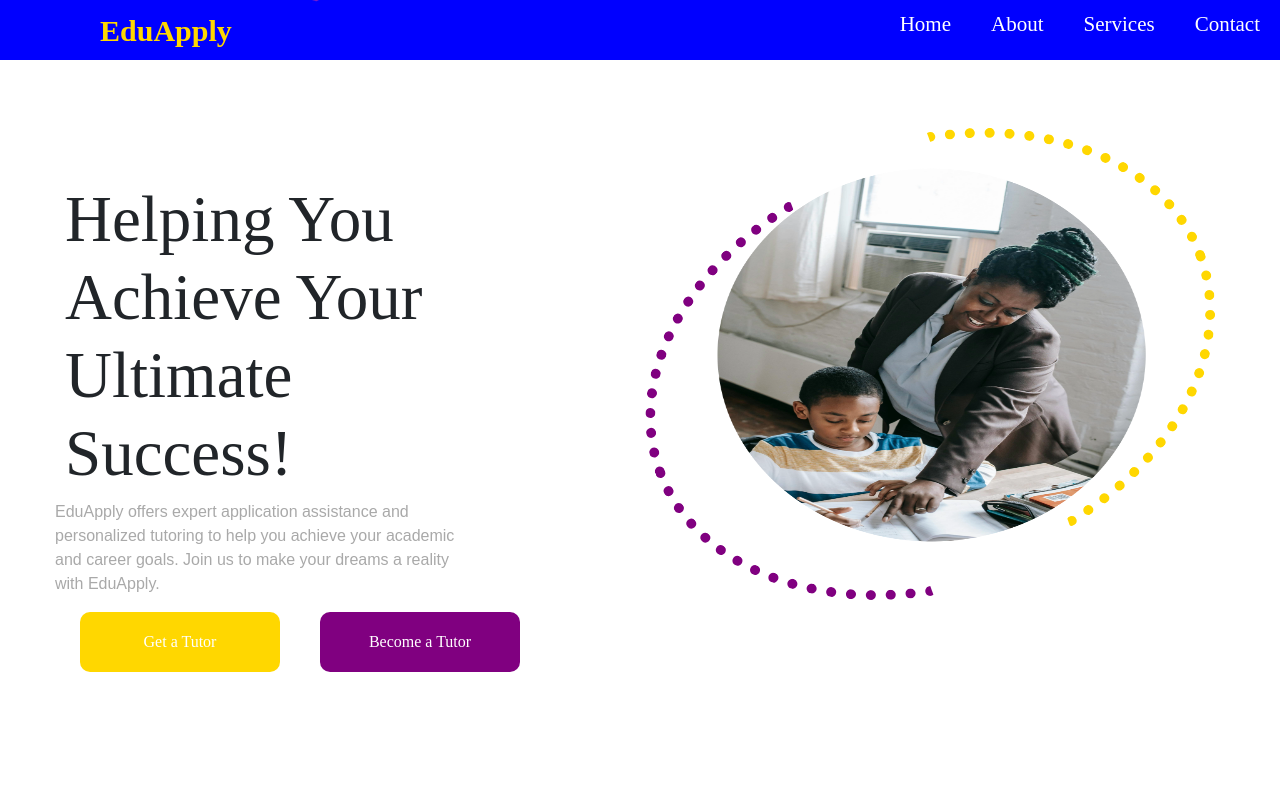
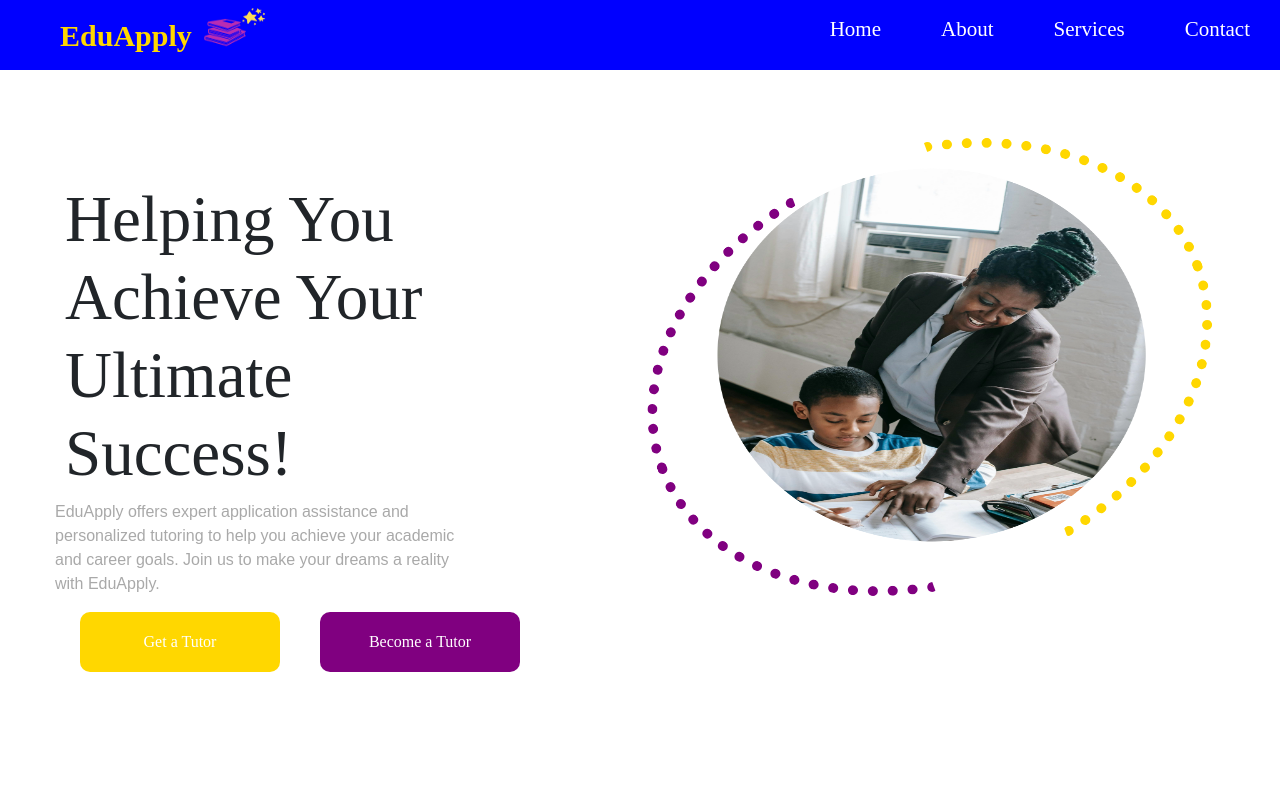
Before and after one commit to BuhleDamane/eduapply, a React (Create React App) app: page / in a window 1280 px wide. Shown: the top 800 px of the page. Built offline with nearby package versions, Linux system fonts and the light colour scheme.

Commit message:
updated all my files

```diff
--- a/src/App.css
+++ b/src/App.css
@@ -29,9 +29,10 @@ nav {
   top: 0;
   left: 0;
   width: 100%;
-  height: 60px;
+  height: 70px;
   font-family: "Playfair Display", serif;
   z-index: 1000;
+
 }
 
 .logo-container {
@@ -40,27 +41,32 @@ nav {
 }
 
 .info {
-  margin-left: 100px;
+  margin-left: 60px;
   font-size: 30px;
   font-weight: bold;
   color: gold;
 }
 
 .logo img {
-  margin-left: -50px;
+  margin-left: -100px;
   width: 300px;
   height: 250px;
-  margin-top: -35px;
+  margin-top: 45px;
 }
 
 .navbar ul {
   display: flex;
   list-style: none;
   font-size: 21px;
+
 }
+.navbar ul li{
+  display: inline-block;
+  list-style: none;
 
+}
 .navbar li {
-  margin: 0 20px;
+  margin: 0 30px;
 }
 
 .navbar a {
--- a/src/Contact.css
+++ b/src/Contact.css
@@ -3,11 +3,10 @@
     margin-bottom: 30px;
   }
   .contact-left{
-    flex-basis: 35%;
-    margin-top: 70px;
+    flex-basis: 40%;
   }
   .contact-left h4{
-    margin-top: 55px;
+    margin-top: 15px;
     font-size: 35px;
     color: darkgray;
     font-family: "Playfair Display", serif;
--- a/src/Footer.css
+++ b/src/Footer.css
@@ -1,12 +1,13 @@
 
   /* General Styles */
-.middle-footer {
-    display: flex;
+.footer-container {
+    display: flex ;
     justify-content: space-between;
     align-items: center;
-    padding: 40px 20px;
+    padding:0px 20px;
     background-color: rgb(4, 4, 72);
     color: white;
+    margin-top: 20px;
   }
 
   .bottom-logo {
@@ -24,7 +25,7 @@
     flex: 2;
     display: flex;
     justify-content: center;
-    gap: 20px;
+    gap: 70px;
   }
 
   .footer-column {
@@ -32,7 +33,7 @@
   }
 
   .footer-column h3 {
-    font-size: 18px;
+    font-size: 25px;
     color: gold;
     font-family: "Playfair Display", serif;
     margin-bottom: 10px;
@@ -48,7 +49,7 @@
 
   .footer-column li a {
     text-decoration: none;
-    font-size: 14px;
+    font-size: 12px;
     color: lightgray;
     transition: color 0.3s ease;
   }
@@ -64,7 +65,7 @@
   }
 
   .map-image {
-    width: 200px;
+    width: 250px;
     height: auto;
     border-radius: 6px;
   }
@@ -142,7 +143,7 @@
     }
 
     .footer-links {
-      flex-wrap: wrap;
+      display: flex;
       justify-content: center;
       gap: 10px; /* Add spacing between categories */
     }
@@ -154,7 +155,8 @@
     }
 
     .footer-column li {
-      margin: 0 10px; /* Space between links */
+      margin: 0 10px;
+
     }
 
     .footer-column h3 {
--- a/src/Main.css
+++ b/src/Main.css
@@ -32,16 +32,16 @@
   }
 
   .image:before {
-      top: 350px;
-      right: 57px;
+      top: 360px;
+      right: 60px;
       clip: rect(0, 520px, 220px, 0);
       border: 10px dotted gold;
       transform: translate(-18%, -49%) rotate(70deg);
   }
 
   .image:after {
-      bottom: -242px;
-      left: 238px;
+      bottom: -238px;
+      left: 240px;
       clip: rect(0, 520px, 220px, 0);
       border: 10px dotted purple;
       transform: translate(-12%, -50%) rotate(250deg);
```
